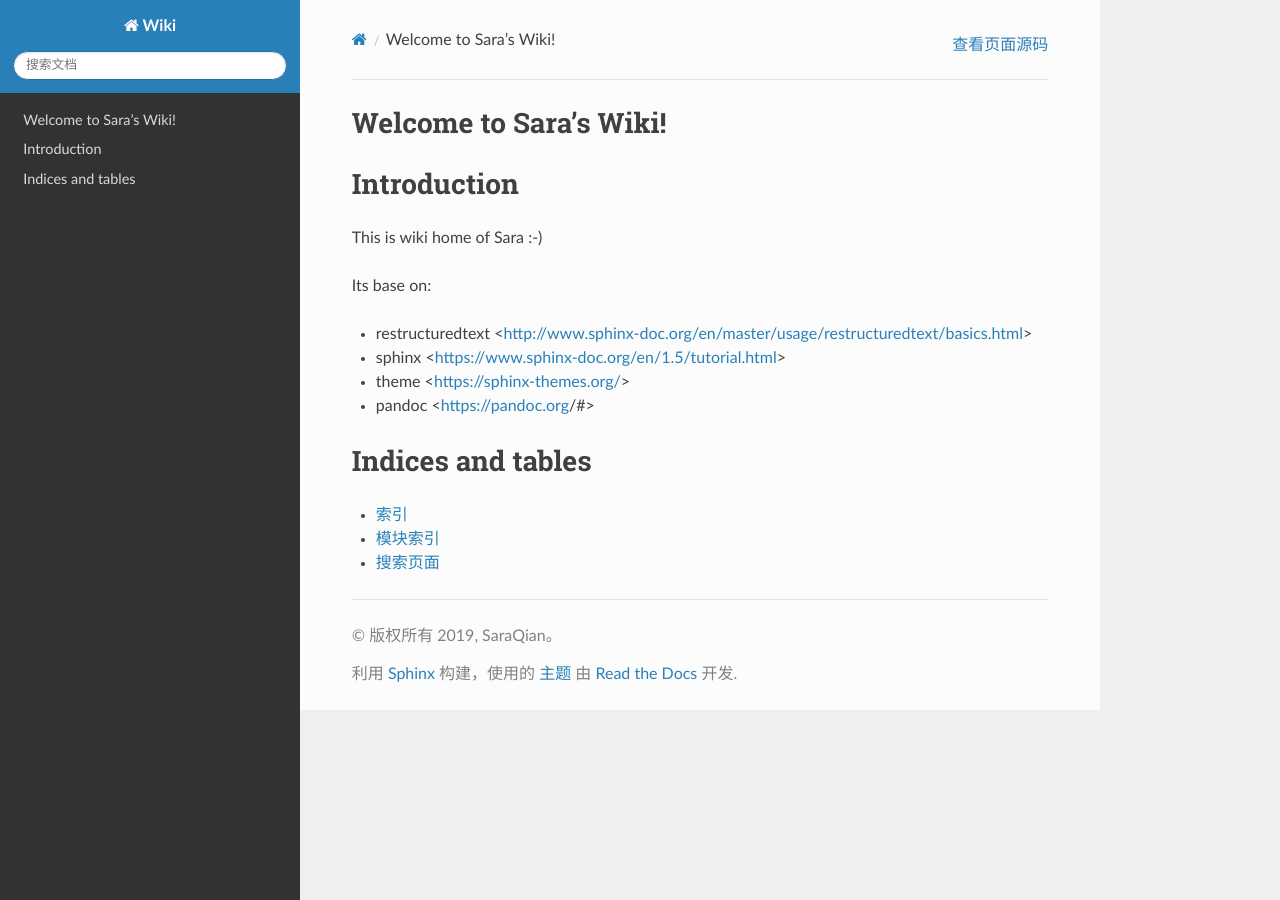
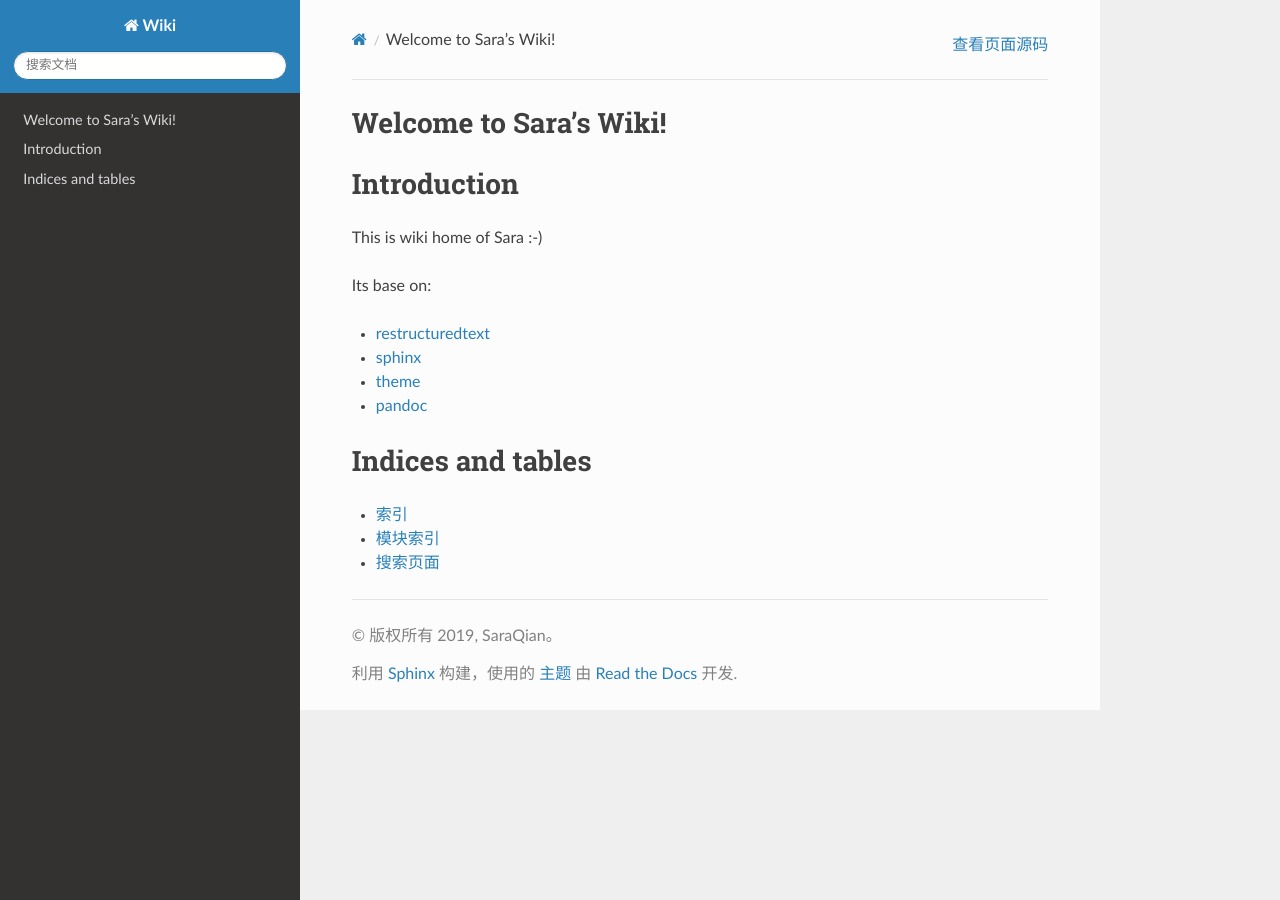
Before and after one commit to abigail830/Sphinx_wiki, a Sphinx documentation site: the page built from source/index.rst, in a window 1280 px wide. Built offline with Sphinx 7.4.7 and the Read the Docs theme 2.0.0, drawn with Linux system fonts in a browser that asks for light colours.

Commit message:
Update index.rst

```diff
--- a/source/index.rst
+++ b/source/index.rst
@@ -17,10 +17,10 @@
 
 Its base on:
 
-* restructuredtext <http://www.sphinx-doc.org/en/master/usage/restructuredtext/basics.html>
-* sphinx <https://www.sphinx-doc.org/en/1.5/tutorial.html>
-* theme <https://sphinx-themes.org/>
-* pandoc <https://pandoc.org/#>
+* `restructuredtext <http://www.sphinx-doc.org/en/master/usage/restructuredtext/basics.html>`_
+* `sphinx <https://www.sphinx-doc.org/en/1.5/tutorial.html>`_
+* `theme <https://sphinx-themes.org/>`_
+* `pandoc <https://pandoc.org/#>`_
 
 
 Indices and tables
```
